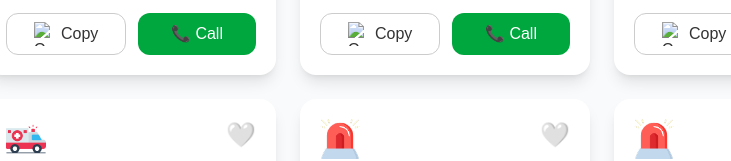
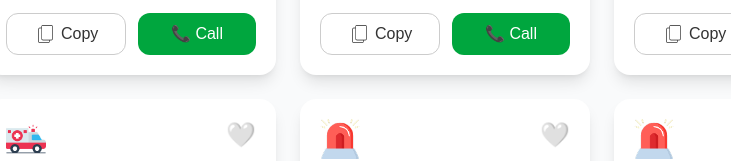
Before and after one commit to mohammad-arif-ahmed/Assignment-Projects-5, a plain HTML site: page index.html in a window 1280 px wide. Shown: the part 645-806 px from the top of the page, 38-769 px from the left. Drawn offline with nearby package versions, Linux system fonts and the light colour scheme; a web font is replaced by a local one.

Commit message:
Bugs resolved

```diff
--- a/index.html
+++ b/index.html
@@ -170,7 +170,7 @@
             </div>
             <div class="flex gap-3 mt-4">
                 <button class="copy-btn btn-outline rounded-xl px-4 py-2 flex-1 flex justify-center items-center gap-1">
-                    <img src="Multimedia_(50).png" alt="Copy Icon" class="nav-icon">
+                    <img src="images/Multimedia_(50).png" alt="Copy Icon" class="nav-icon">
                     Copy
                 </button>
                 <button class="call-btn btn-green rounded-xl px-4 py-2 flex-1 flex justify-center items-center gap-1">📞 Call</button>
```
